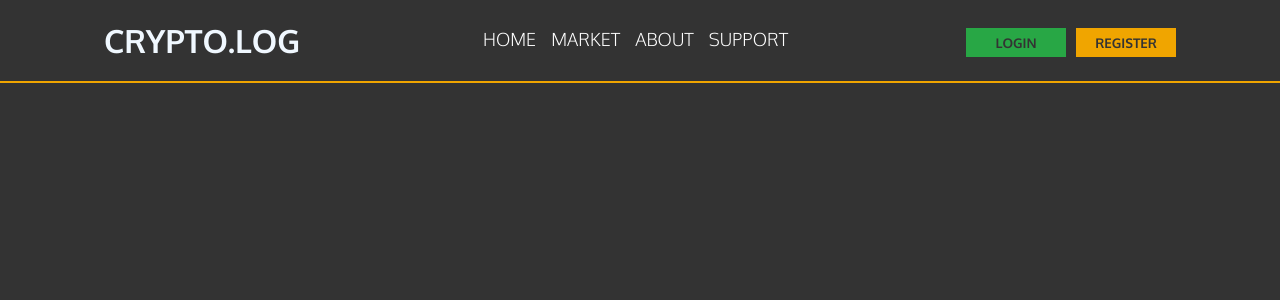
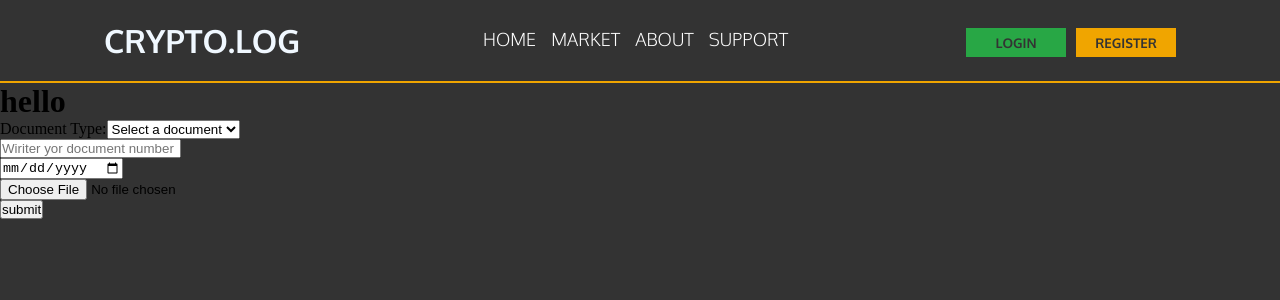
Before and after one commit to Devine-ops/cryptolog, a React (Vite) app: page /documentalinformation in a window 1280 px wide. Shown: the top 300 px of the page. Built offline with nearby package versions, Linux system fonts and the light colour scheme.

Commit message:
:construction:Ajusta validações no formulário: corrige registro de campos, adiciona validação para data de expiração, validação de arquivo de imagem e ajuste nas mensagens de erro.

```diff
--- a/src/App.jsx
+++ b/src/App.jsx
@@ -3,7 +3,8 @@ import React from 'react';
 import { BrowserRouter as Router, Routes, Route } from 'react-router-dom';
 import CryptoPrices from '../src/api_coingeko/Consumer';
 import Header from '../src/layout/Header';
-import CreateAccount from '../src/pages/CreateAccount';
+import PersonalInformation from './pages/createAccount/PesonalInformation';
+import DocumentalInformation from './pages/createAccount/DocumentalInformation';
 
 const App = () => {
   return (
@@ -14,7 +15,8 @@ const App = () => {
         <Route path="/" element={<CryptoPrices />} />
 
         {/* Exemplo de rota adicional */}
-        <Route path="/createaccount" element={<CreateAccount />} />
+        <Route path="/createaccount" element={<PersonalInformation />} />
+        <Route path="/documentalinformation" element={<DocumentalInformation />} />
       </Routes>
     </Router>
   );
--- /dev/null
+++ b/src/pages/createAccount/DocumentalInformation.jsx
@@ -0,0 +1,76 @@
+import {useForm} from 'react-hook-form'
+import {number, z} from 'zod'
+import { zodResolver } from '@hookform/resolvers/zod';
+import styles from '../../styles/DocumentalInformation.module.css'
+
+function validateCPF(cpf) {
+    cpf = cpf.replace(/[^\d]/g, "");
+
+    if (cpf.length !== 11 || /^(\d)\1+$/.test(cpf)) return false;
+
+    const calcDigit = (factor) =>
+        cpf.slice(0, factor - 1).split("").reduce((sum, num, idx) => sum + Number(num) * (factor - idx), 0);
+
+    const firstDigit = (calcDigit(10) * 10) % 11 % 10;
+    const secondDigit = (calcDigit(11) * 10) % 11 % 10;
+
+    return firstDigit === Number(cpf[9]) && secondDigit === Number(cpf[10]);
+}
+
+
+const schema = z.object ({
+    typeOfDocument:z.object({
+        docs: z.enum(["Drives license", "Identity card", "Passaport"] ,{
+            errorMap: () => ({message: "Please select a valid document type"})
+        }),
+    }),
+    documentNumber:z.string().regex(/^\d{11}$|^\d{3}\.\d{3}\.\d{3}-\d{2}$/, {
+    message: "CPF must be in the format XXX.XXX.XXX-xx or 11 digits",
+    }).refine(validateCPF, {message: "Invalid CPF digits"}),
+    dateOfExpiration:z.string().refine((date) => {
+        const inputDate = newData(date);
+        const today = newDate();
+        return inputDate > today;
+    } ,{mensage: "The expiration date must be in the future"}),
+})
+
+
+function DocumentalInformation () {
+
+    const {
+        register,
+        handleSubmit,
+        formState: { errors },
+    } = useForm ({
+        resolver: zodResolver(schema),
+    });
+
+    const onSubmit = (data) => {
+        console.log(data);
+        alert('Form submited successfully!')
+    }
+
+    return(
+        <form onSubmit={handleSubmit(onSubmit)}>
+            <h1>hello</h1>
+            <div className={styles.backgorund_form}>
+            <label htmlFor="docs">Document Type:</label>
+                <select name="docs" id="docs" {...register("typeOfDocument.docs")} defaultValue="">
+                    <option value="">Select a document</option>
+                    <option value="Drives license">Drive's license</option>
+                    <option value="Identity card">Identity card</option>
+                    <option value="Passaport">Passaport</option>
+                </select>
+                <p>{errors.doc && errors.typeOfDocument?.message}</p>
+                <input {...register('documentNumber')}type="string" placeholder='Wiriter yor document number '/>
+                <p>{errors.documentNumber?.message}</p>
+                <input {...register('dateOfExpiration')}type="date" />
+                <p>{errors.dateOfExpiration?.message}</p>
+                <input {...register('imgDocument')}type="file" required/>
+            </div>
+            <button typeof='submit'>submit</button>
+        </form>
+    );
+}
+
+export default DocumentalInformation;
--- a/src/pages/CreateAccount.jsx
+++ b/src/pages/createAccount/PesonalInformation.jsx
@@ -1,7 +1,7 @@
 import { useForm } from 'react-hook-form';
 import { z } from 'zod';
 import { zodResolver } from '@hookform/resolvers/zod';
-import styles from '../styles/CreateAccount.module.css';
+import styles from '../../styles/PersonalInformation.module.css';
 
 const calculateAge = (birthDate) => {
     const today = new Date();
@@ -75,9 +75,9 @@ function CreateAccount() {
             </div>
 
             <div className={styles.buttons}>
-            <button type="submit">Submit</button>
-                {/* <button type='button'>Preview</button>
-                <button type='submit'>Next</button> */}
+                <button type="submit">Submit</button>
+                <button type='button'>Preview</button>
+                <button type='submit'>Next</button>
             </div>
         </form>
     );
--- /dev/null
+++ b/src/styles/DocumentalInformation.module.css
@@ -0,0 +1,3 @@
+.backgorund_form p{
+    color: var(--gold);
+}
```
Also changed, not shown: src/styles/PersonalInformation.module.css (renamed from src/styles/CreateAccount.module.css).
